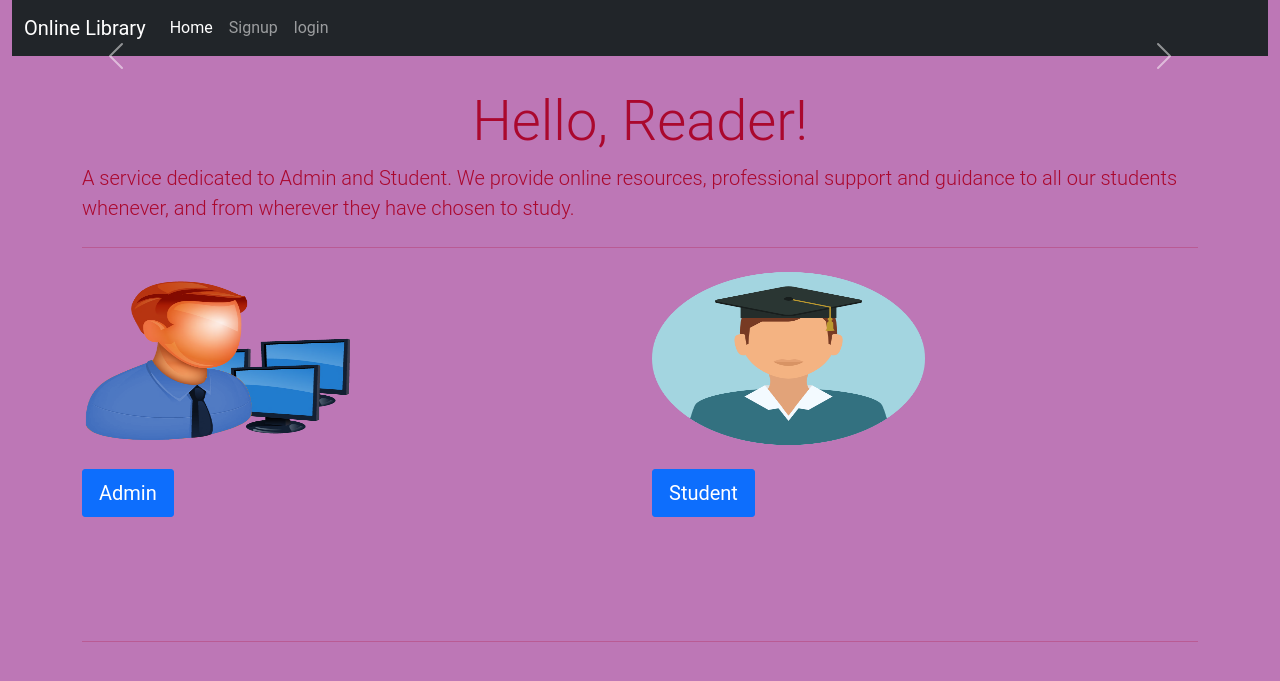
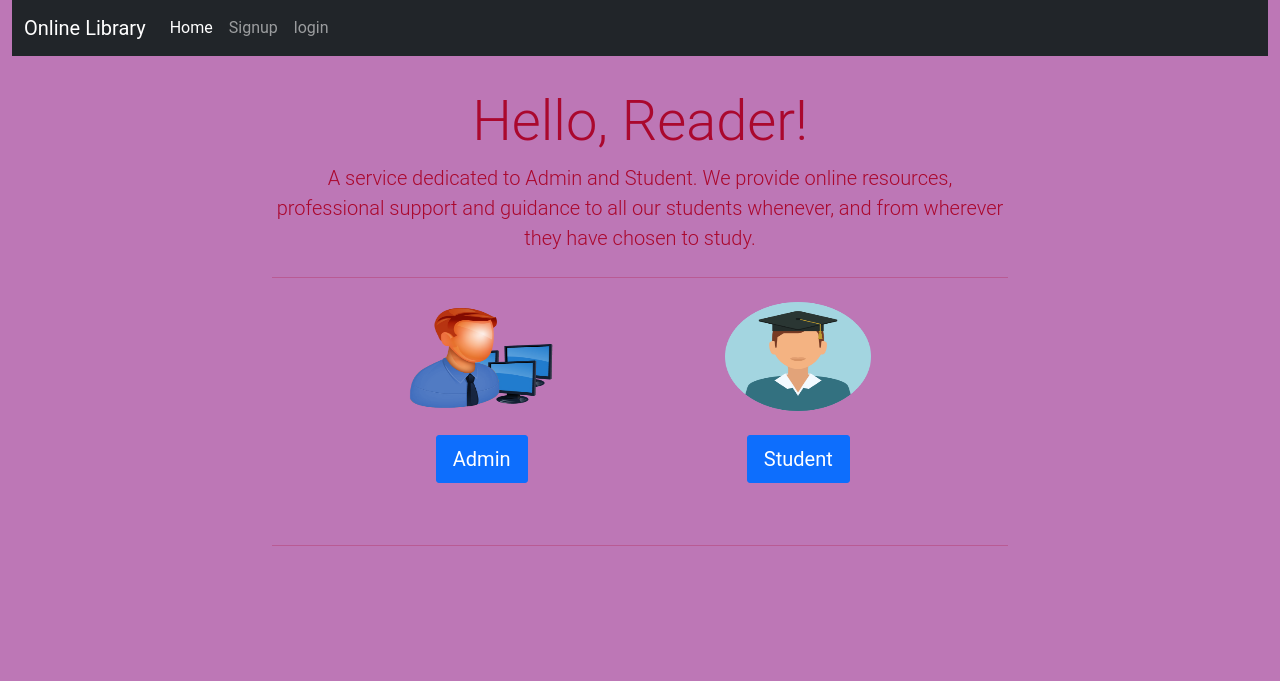
Before and after one commit to amitsahuits/online-library-system, a Django app: page / in a window 1280 px wide. Shown: the top 681 px of the page. Run offline with Django 3.2, Linux system fonts and the light colour scheme; some libraries are stand-ins or nearby versions.

Commit message:
complete project

```diff
--- a/library/templates/library/addbook.html
+++ b/library/templates/library/addbook.html
@@ -2,18 +2,18 @@
 {% load static %}
 {% block content %}
     <div class="col-md-10">
-        <h3 class="text-secondary my-5">Dashboard/Add Post</h3>
+        <h3 class="text-dark my-5">Dashboard/Add Post</h3>
         {% if messages %}
             {% for message in messages %}
                 <div class="alert alert-success">{{message}}</div>
             {% endfor %}
         {% endif %}
 
-        <form action="" method="post">
+        <form action="" class="text-dark fw-bold" method="post">
             {% csrf_token %}
             {{form.as_p}}
             <input type="submit" class="btn btn-success" value="Add">
-            <a href="{% url 'dashboard' %}" class="btn btn-danger">Cancel</a>
+            <a href="{% url 'afterlogin' %}" class="btn btn-danger">Cancel</a>
         </form>
     </div>
 {% endblock content %}
--- a/library/templates/library/home.html
+++ b/library/templates/library/home.html
@@ -6,26 +6,6 @@
 
 <div class="col-lg-12">
 
-<!--Banner Slider-->
- <div id="carouselExampleControls" class="carousel" data-bs-ride="carousel">
-  <div class="carousel-inner">
-        {% comment %} <div class="carousel-item active">
-          <img src="{% static 'images/lib1.webp' %}" class="d-block w-100" alt="...">
-        </div> {% endcomment %}
-        <div class="carousel-item">
-          <img src="{% static 'images/lib2.jpg' %}" class="d-block w-100" alt="...">
-        </div>
-  </div>
-  <a class="carousel-control-prev" href="#carouselExampleControls" role="button" data-bs-slide="prev">
-    <span class="carousel-control-prev-icon" aria-hidden="true"></span>
-    <span class="visually-hidden">Previous</span>
-  </a>
-  <a class="carousel-control-next" href="#carouselExampleControls" role="button" data-bs-slide="next">
-    <span class="carousel-control-next-icon" aria-hidden="true"></span>
-    <span class="visually-hidden">Next</span>
-  </a>
-</div>
-<!-- End Banner Slider -->
 
 
 
@@ -36,21 +16,21 @@
 {% endblock owl %}
 {% block content %}
 
-<div class="jumbotron">
+<div class="jumbotron col-sm-8 offset-2">
   <h1 style="text-align:center" class="display-4">Hello, Reader!</h1>
-  <p class="lead">A service dedicated to Admin and Student. We provide online resources, professional support
+  <p class="lead text-center">A service dedicated to Admin and Student. We provide online resources, professional support
     and guidance to all our students whenever, and from wherever they have chosen to study.</p>
   <hr class="my-4">
 
-  <div class="row" id="signupid">
+  <div class="row text-center" id="signupid">
 
-    <div class="col-lg-6 ">
+    <div class="col-lg-5 offset-1">
       <img src="{% static "images/Admin-icon.png" %}" width="50%" height="50%" alt=""><br><br>
         <a class="btn btn-primary btn-lg" style="text-align:center" href="/adminclick" role="button">Admin</a>
 
     </div>
 
-    <div class="col-lg-6">
+    <div class="col-lg-5 ">
       <img src="{% static "images/student.png" %}" width="50%" height="50%" alt=""><br><br>
       <a class="btn btn-primary btn-lg" href="/studentclick" role="button">Student</a>
     </div>
--- a/library/views.py
+++ b/library/views.py
@@ -77,13 +77,13 @@ def add_book(request):
                 desc = form.cleaned_data['desc']
                 pst = Book(title=title, desc=desc)
                 pst.save()
-                messages.success(request,'post added succesfully')
+                messages.success(request,'Book added succesfully')
                 #now passing the empty form after saving post
                 form = BookForm()
         else:
             form = BookForm()
 
-        return render(request, 'blog/addpost.html' ,{'form':form})
+        return render(request, 'library/addbook.html' ,{'form':form})
     else:
         return HttpResponseRedirect('/login/')
 
@@ -110,6 +110,6 @@ def delete_book(request,id):
             pi = Book.objects.get(pk=id)
             pi.delete()
             messages.success(request, 'Article Deleted succesfully')
-        return HttpResponseRedirect('/afterlogin/')
+            return HttpResponseRedirect('/afterlogin/')
     else:
         return HttpResponseRedirect('/login/')
```
Also changed, not shown: db.sqlite3.
